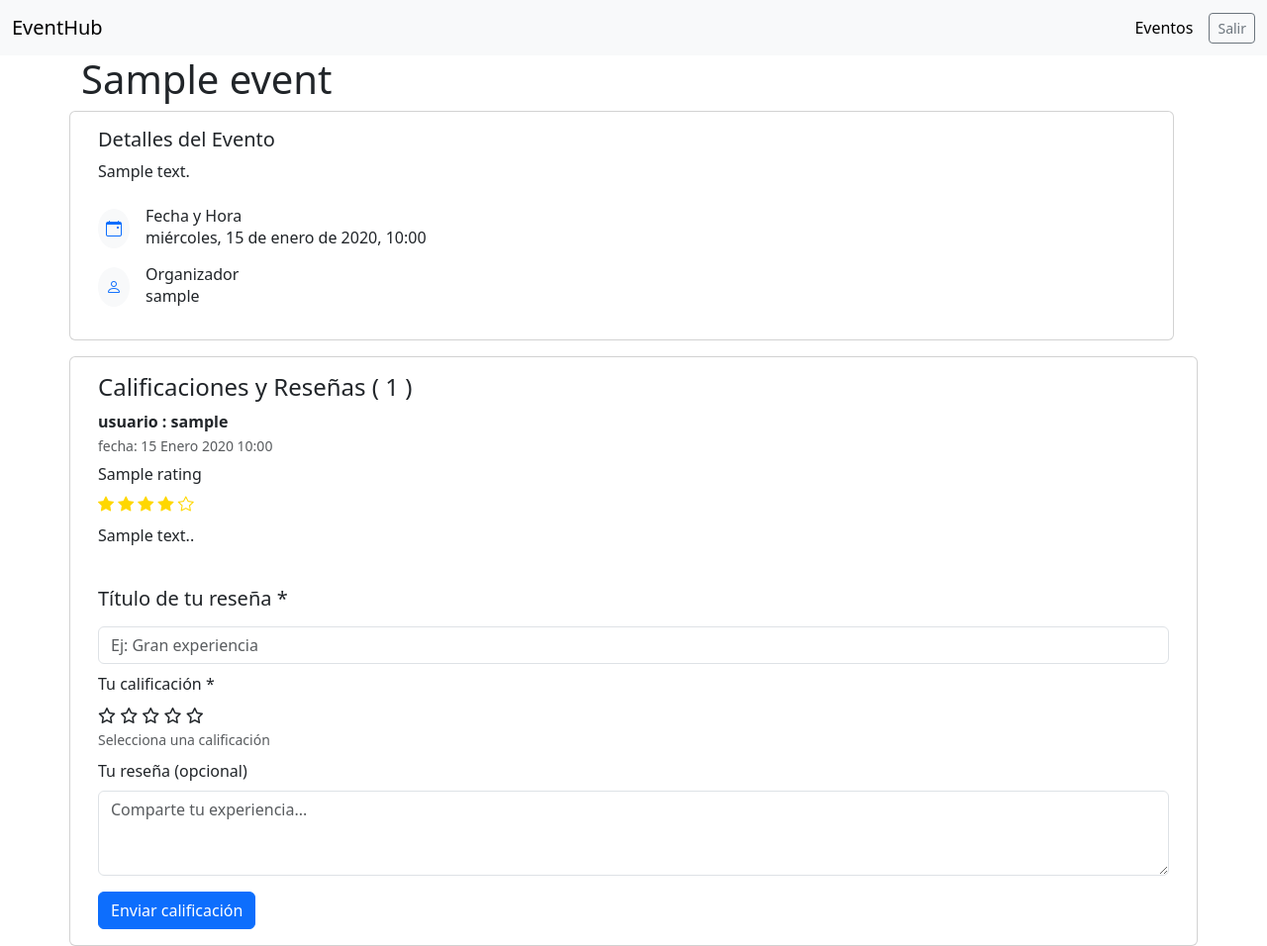
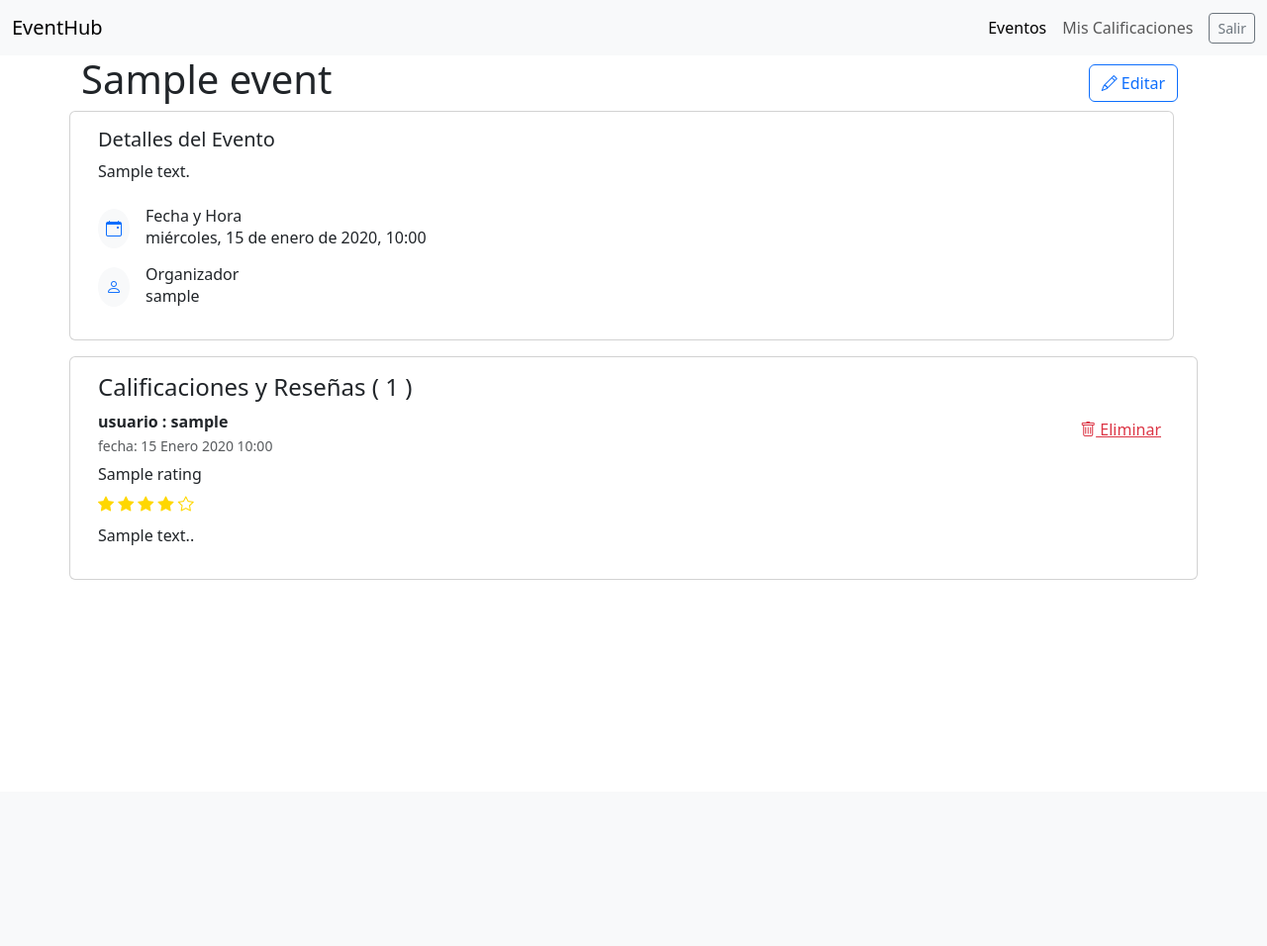
Before and after one commit to witcher-252/eventhub, a Django app: page /events/1/ in a window 1280 px wide. Shown: the whole page at 99% size. After the commit the page ends 586 px from the top, so only its background shows below. Run offline with Django 5.2, Linux system fonts and the light colour scheme; a user stored in the database is signed in; tables that the repository leaves empty hold one stand-in row (values such as "Sample post"); parts of the project's set-up code (start-up, migrations or seed data) failed here and were passed over.

Commit message:
Agrego el link en barra de navegación para las calificaciones

```diff
--- a/app/templates/app/event_detail.html
+++ b/app/templates/app/event_detail.html
@@ -57,7 +57,12 @@
         <div style="max-height: 400px; overflow-y: auto;">
         <!-- Reseña 1 -->
         {% for r in ratings %}
-        <div class="review-box">
+        <div class="review-box position-relative">
+            {% if user_is_organizer %}
+            <a href="/rating/eliminarRating/{{r.id}}" class="text-danger position-absolute top-0 end-0 me-2 mt-2" title="Eliminar" onclick="return confirm('¿Estás seguro que querés eliminar este comentario?')">
+                <i class="bi bi-trash"></i> Eliminar
+            </a>
+            {% endif %}
             <strong>usuario : {{ r.usuario.username }}</strong><br>
             <small class="text-muted">fecha: {{ r.created_at }}</small>
             <h6 class="mt-2">{{ r.title }}</h6>
@@ -84,7 +89,7 @@
 
 
 
-
+        {% if not user_is_organizer %}
         <form action="/rating/crearRating" method="POST">
             {% csrf_token %}
 
@@ -119,6 +124,7 @@
 
             <button type="submit" class="btn btn-primary">Enviar calificación</button>
           </form>
+          {% endif %}
         </div>
 
 
--- a/app/templates/base.html
+++ b/app/templates/base.html
@@ -50,6 +50,11 @@
                                 {% navbar_link 'events' 'Eventos' %}
                             </li>
                         </ul>
+                        <ul class="navbar-nav me-auto mb-2 mb-lg-0">
+                            <li class="nav-item">
+                                {% navbar_link 'inicio_rating' 'Mis Calificaciones' %}
+                            </li>
+                        </ul>
                     </div>
 
                     <form
--- a/app/views.py
+++ b/app/views.py
@@ -79,7 +79,7 @@ def event_detail(request, id):
         r.full_stars = range(r.rating)
         r.empty_stars = range(5 - r.rating)
     # fin
-    return render(request, "app/event_detail.html", {"event": event, "form": form,  "ratings": listaRating })
+    return render(request, "app/event_detail.html", {"event": event, "form": form,  "ratings": listaRating ,"user_is_organizer": request.user.is_organizer })
 
 @login_required
 def event_delete(request, id):
@@ -135,6 +135,8 @@ def event_form(request, id=None):
 # codigo de Rating - inicio
 @login_required
 def inicio_rating(request):
+    if request.user.is_organizer:
+        return redirect('events')
     listaRating = Rating.objects.all()
 
     for r in listaRating:
@@ -200,10 +202,13 @@ def editarRating(request):
 @login_required
 def eliminarRating(request, id):
     rating = Rating.objects.get(id=id)
+    evento = rating.evento
     rating.delete()
 
    # messages.success(request, '¡Curso eliminado!')
-
-    return redirect("/rating")
+    if request.user.is_organizer:
+        return redirect('event_detail', id=evento.pk)
+    else:
+        return redirect("/rating")
 
 #Codigo de Rating - Fin
```
